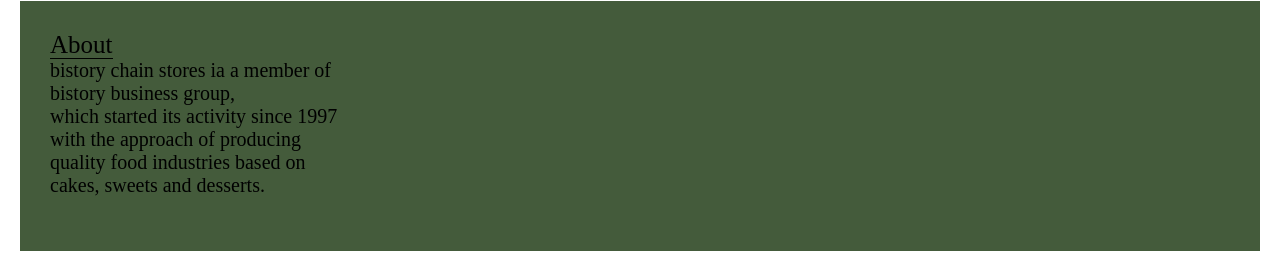
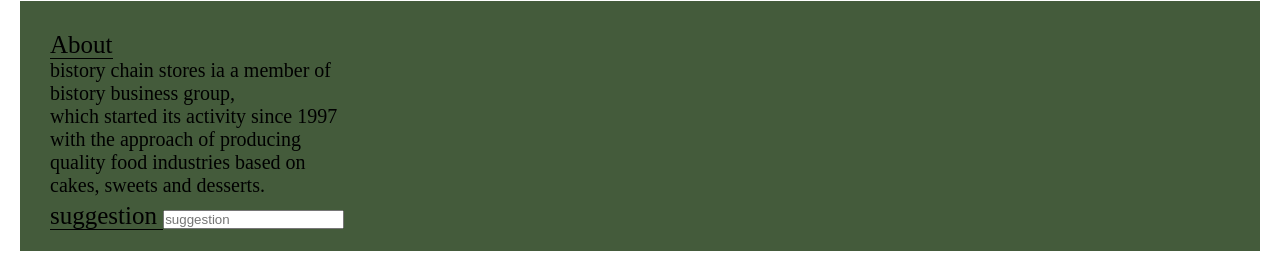
Before and after one commit to V1p3er/bistory, a Django app: page / in a window 1280 px wide. Shown: the part 769-1040 px from the top of the page. Run offline with Django 4.2, Linux system fonts and the light colour scheme; some libraries are stand-ins or nearby versions.

Commit message:
home page design created

```diff
--- a/main_home/static/home/styles/main.css
+++ b/main_home/static/home/styles/main.css
@@ -137,3 +137,8 @@ span{
 p{
     font-size: 20px;
 }
+
+.sugg{
+    font-size: 30px;
+    align-items: center;
+}
--- a/main_home/templates/home/index.html
+++ b/main_home/templates/home/index.html
@@ -33,8 +33,16 @@
         </div>
         <footer>
             <span> About </span>
-            <p> bistory chain stores ia a member of <br> bistory business group,<br> which started its activity since 1997<br>
-            with the approach of producing <br> quality food industries based on <br> cakes, sweets and desserts. </p>
+            <p>
+               bistory chain stores ia a member of <br> bistory business group,<br> which started its activity since 1997<br>
+               with the approach of producing <br> quality food industries based on <br> cakes, sweets and desserts.
+            </p>
+            <div class="sugg">
+                <form action="#" method="#">
+                    <span> suggestion </span>
+                    <input type="text" placeholder="suggestion">
+                </form>
+            </div>
         </footer>
     </body>
 </html>
```
